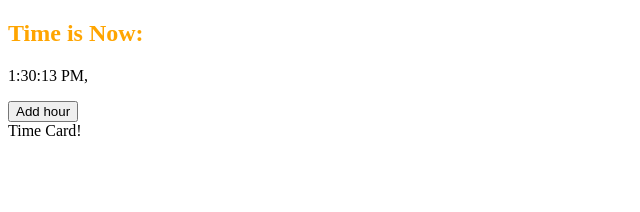
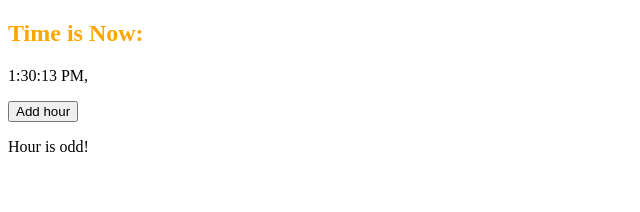
Before and after one commit to avoxa25/study-react, a React (Create React App) app: page / in a window 1280 px wide. Shown: the top 212 px of the page, without its empty margins (0-640 px from the left). Built offline with nearby package versions, Linux system fonts and the light colour scheme.

Commit message:
Add logic to time card render (odd/even hour)

```diff
--- a/src/components/time-card/time-card.tsx
+++ b/src/components/time-card/time-card.tsx
@@ -1,9 +1,26 @@
 import * as React from 'react';
 
 export default class TimeCard extends React.Component<{}> {
-    render(): JSX.Element {
-        return (<div>
-            Time Card!
-        </div>)
+  public props: any;
+
+  constructor(props: any) {
+    super(props);
+
+    this.props = props;
+  }
+
+  render(): JSX.Element {
+    const date = new Date(this.props.timeInMs);
+    const hour = date.getHours();
+
+    if (hour % 2 === 0) {
+      return (
+        <p>Hour is even!</p>
+      )
+    } else {
+      return (
+        <p>Hour is odd!</p>
+      )
     }
+  }
 }
--- a/src/components/time-widget/time-widget.tsx
+++ b/src/components/time-widget/time-widget.tsx
@@ -23,7 +23,7 @@ export default class TimeWidget extends React.Component<{}> {
     return (
       <section>
         <Clock onTimeChange={this.handleTimeChange} />
-        <TimeCard />
+        <TimeCard timeInMs={this.state.ms}/>
       </section>
     )
   }
```
